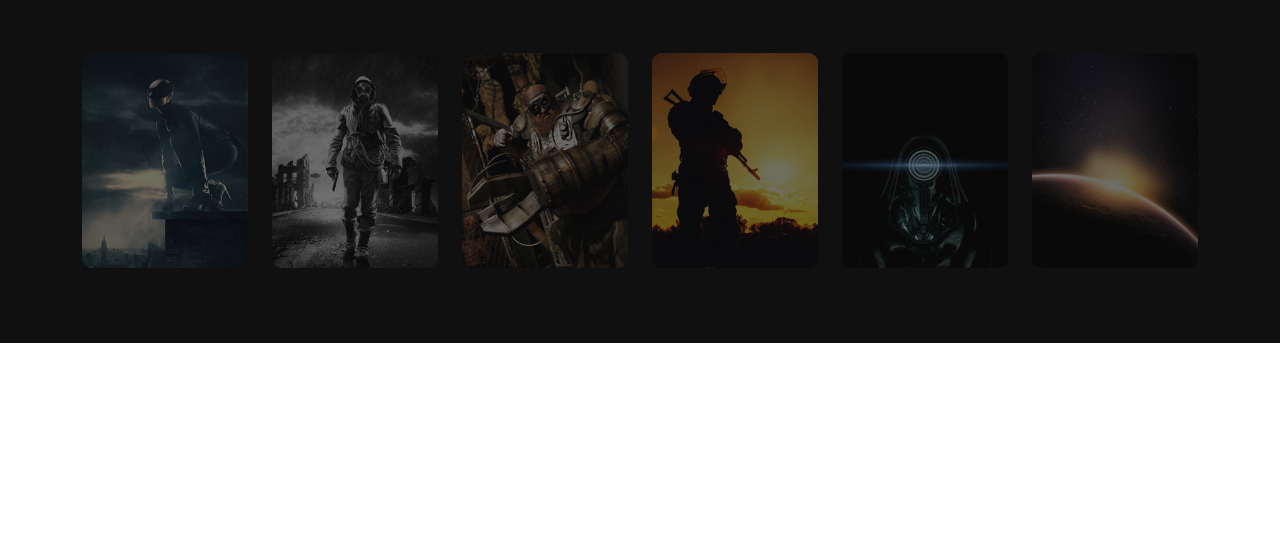
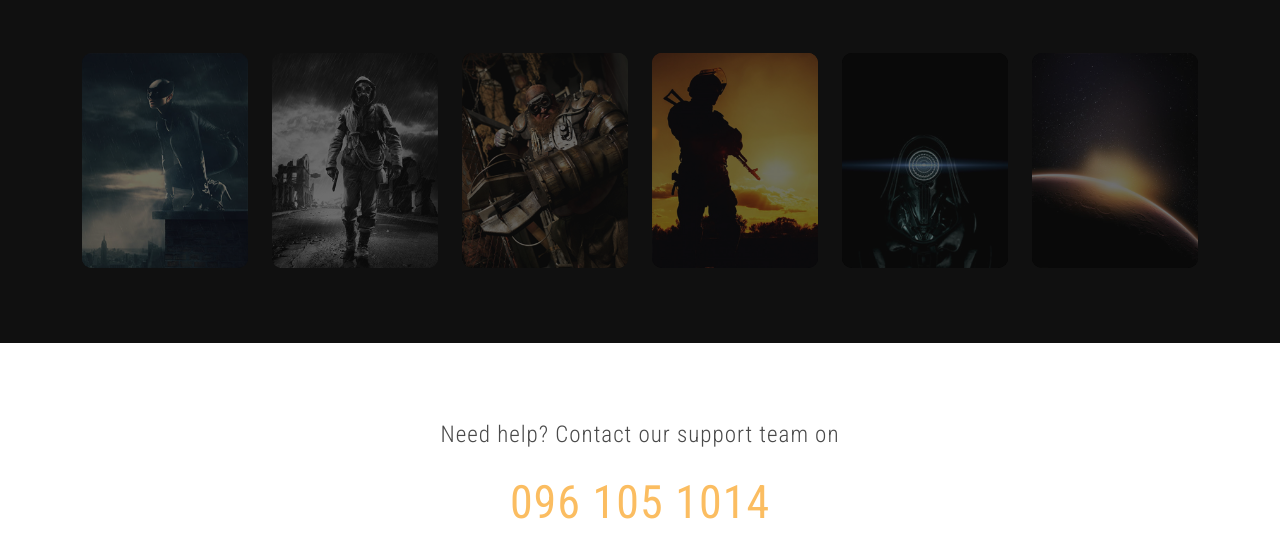
Before and after one commit to ChristiannHoang/movie-cyber-web, a plain HTML site: page index.html in a window 1280 px wide. Shown: the part 3528-4086 px from the top of the page. Before the commit the page ends 3871 px from the top, so only its background shows below. Drawn offline with nearby package versions, Linux system fonts and the light colour scheme.

Commit message:
done contact

```diff
--- a/css/style.css
+++ b/css/style.css
@@ -567,3 +567,19 @@ header .navbar__icon {
 .movie__item:hover .overlay {
     opacity: 0;
 }
+
+/* CONTACT  */
+.contact {
+    background: white;
+    font-size: 23px;
+    letter-spacing: 1px;
+    font-weight: 300;
+    color: #4a4a4a;
+}
+
+.contact__phone-num {
+    color: #fbbd61;
+    font-size: 46px;
+    text-decoration: none;
+    font-weight: 400;
+}
--- a/index.html
+++ b/index.html
@@ -793,7 +793,15 @@
     </section>
 
     <!-- CONTACT  -->
-    <section class="contact"></section>
+    <section class="contact section text-center">
+        <div class="container-md">
+            Need help? Contact our support team on
+        <a href="tel:0961051014" class="contact__phone-num mt-3 d-block">096 105 1014</a>
+        </div>
+    </section>
+
+    <!-- FOOTER  -->
+    <footer></footer>
 
     <!----------------JS--------------------->
     <!-- JQUERY  -->
@@ -807,9 +815,6 @@
     <!-- VENOBOX  -->
     <script type="text/javascript" src="./js/venobox.min.js"></script>
 
-    <!-- FOOTER  -->
-    <footer></footer>
-
     <!-- MAIN JS  -->
     <script src="./js/main.js"></script>
 </body>
```
